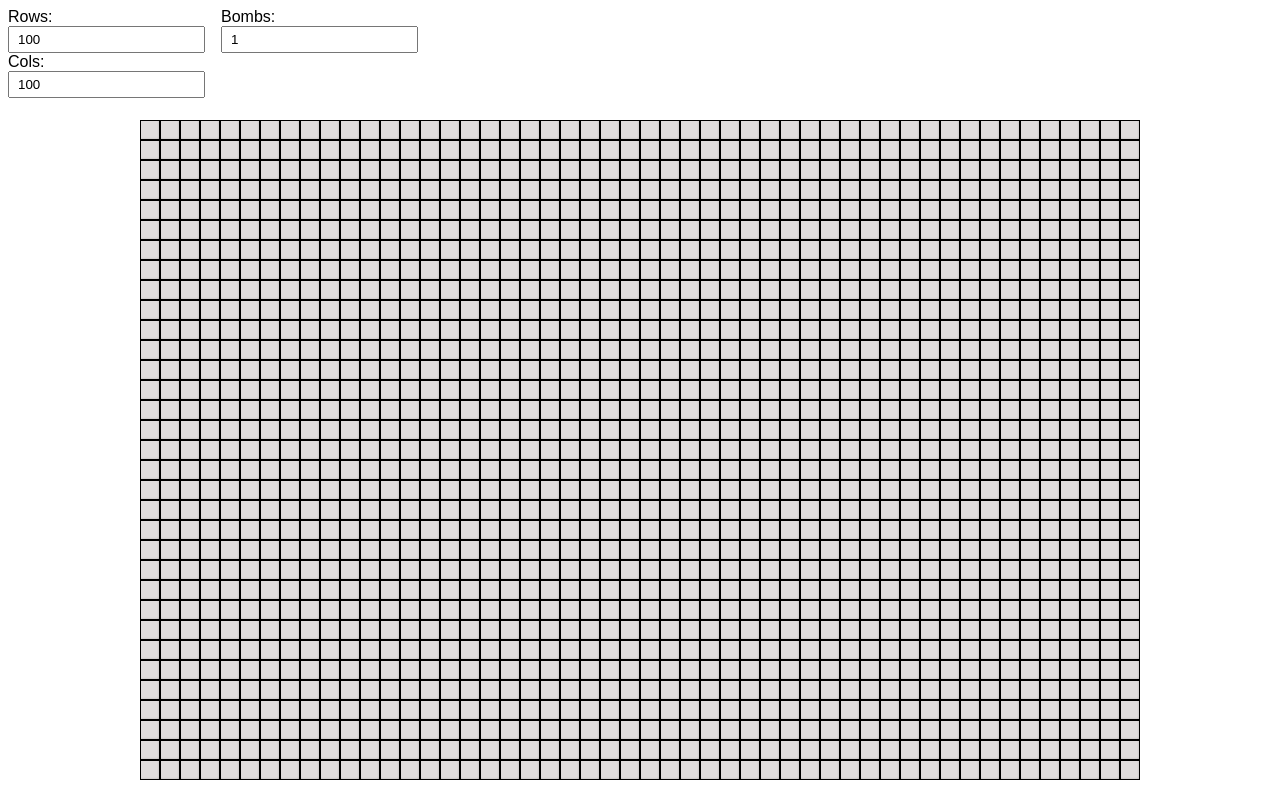
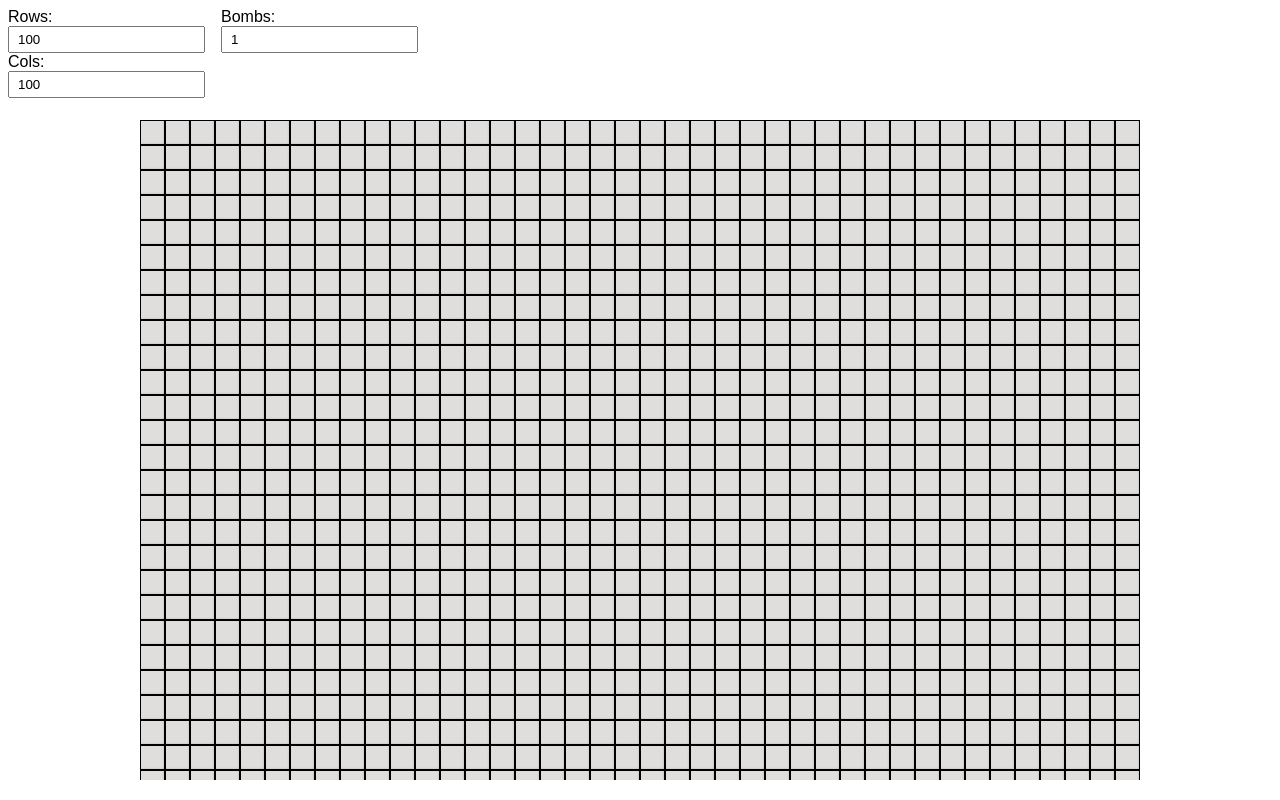
Before and after one commit to zuevdmitrii/minesweepers, a React app: page / in a window 1280 px wide. Built offline with nearby package versions, Linux system fonts and the light colour scheme; the HTML template or start-up script is replaced by a standard one.

Commit message:
change a bit v-scroll

```diff
--- a/src/App/Game.less
+++ b/src/App/Game.less
@@ -14,8 +14,8 @@
 
 
 .grid__cell {
-  width: 20px;
-  height: 20px;
+  width: 25px;
+  height: 25px;
   border: 1px solid #000000;
 }
 
--- a/src/App/Game.tsx
+++ b/src/App/Game.tsx
@@ -12,8 +12,8 @@ import { useRenderAwait } from "./useRenderAwait";
 import { useScrollEvent } from "./useScrollEvent";
 import { Waiting } from "./Waiting";
 
-const MAX_IN_GRID = 50;
-const HIDDEN_ELEMENTS = 5;
+const MAX_IN_GRID = 40;
+const HIDDEN_ELEMENTS = 8;
 const ELEMENT_SIZE = 20;
 
 export interface IGameProps {
@@ -224,6 +224,13 @@ export const Game = (props: IGameProps) => {
             </div>
           );
         })}
+        {startPoint.y + MAX_IN_GRID + HIDDEN_ELEMENTS < props.rows ? (
+          <div
+            style={{
+              height: `${(props.rows - (startPoint.y + MAX_IN_GRID + HIDDEN_ELEMENTS)) * ELEMENT_SIZE}px`,
+            }}
+          ></div>
+        ) : null}
       </div>
     </>
   );
```
Also changed, not shown: server.js (+1 -1 lines).
